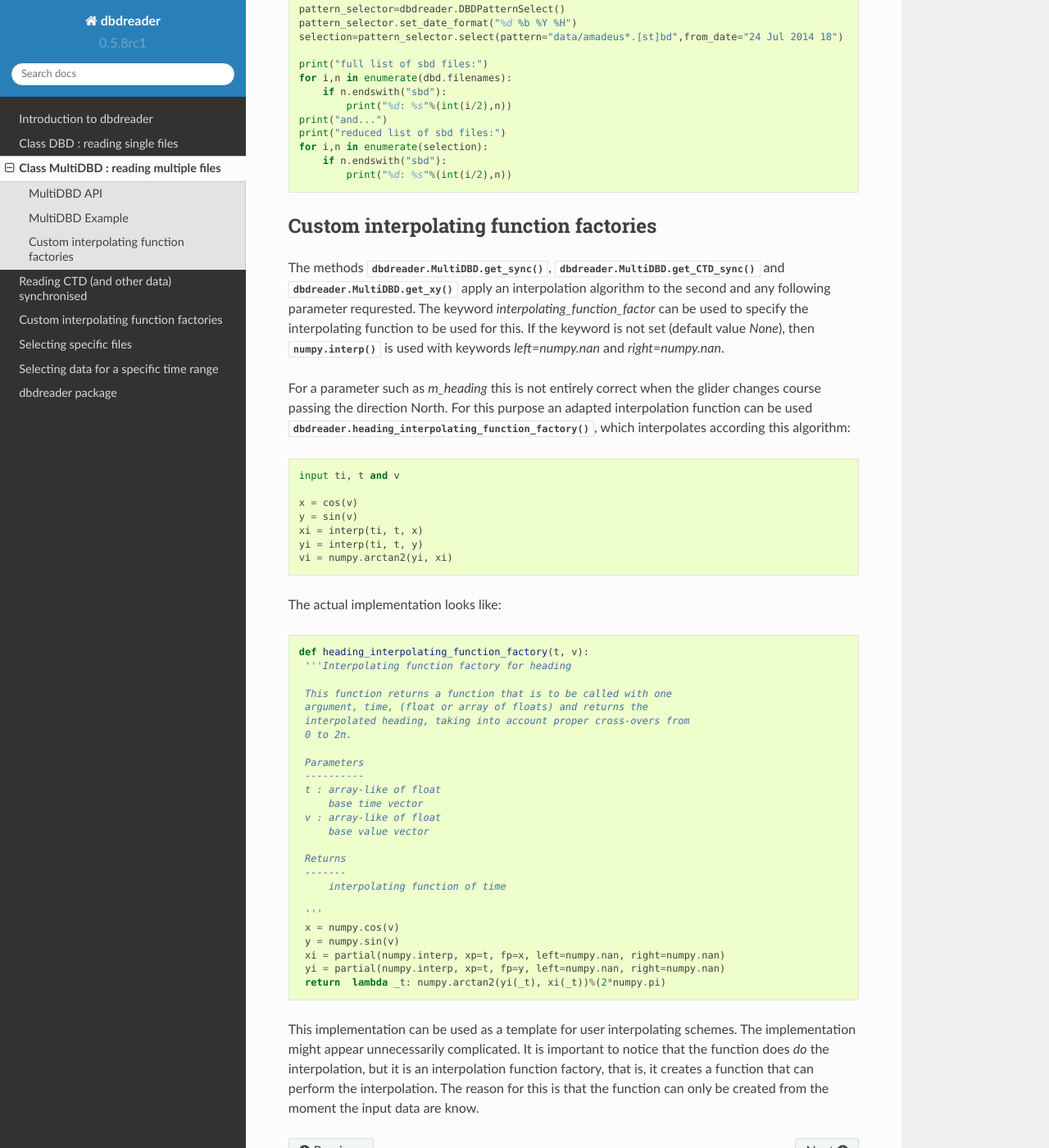
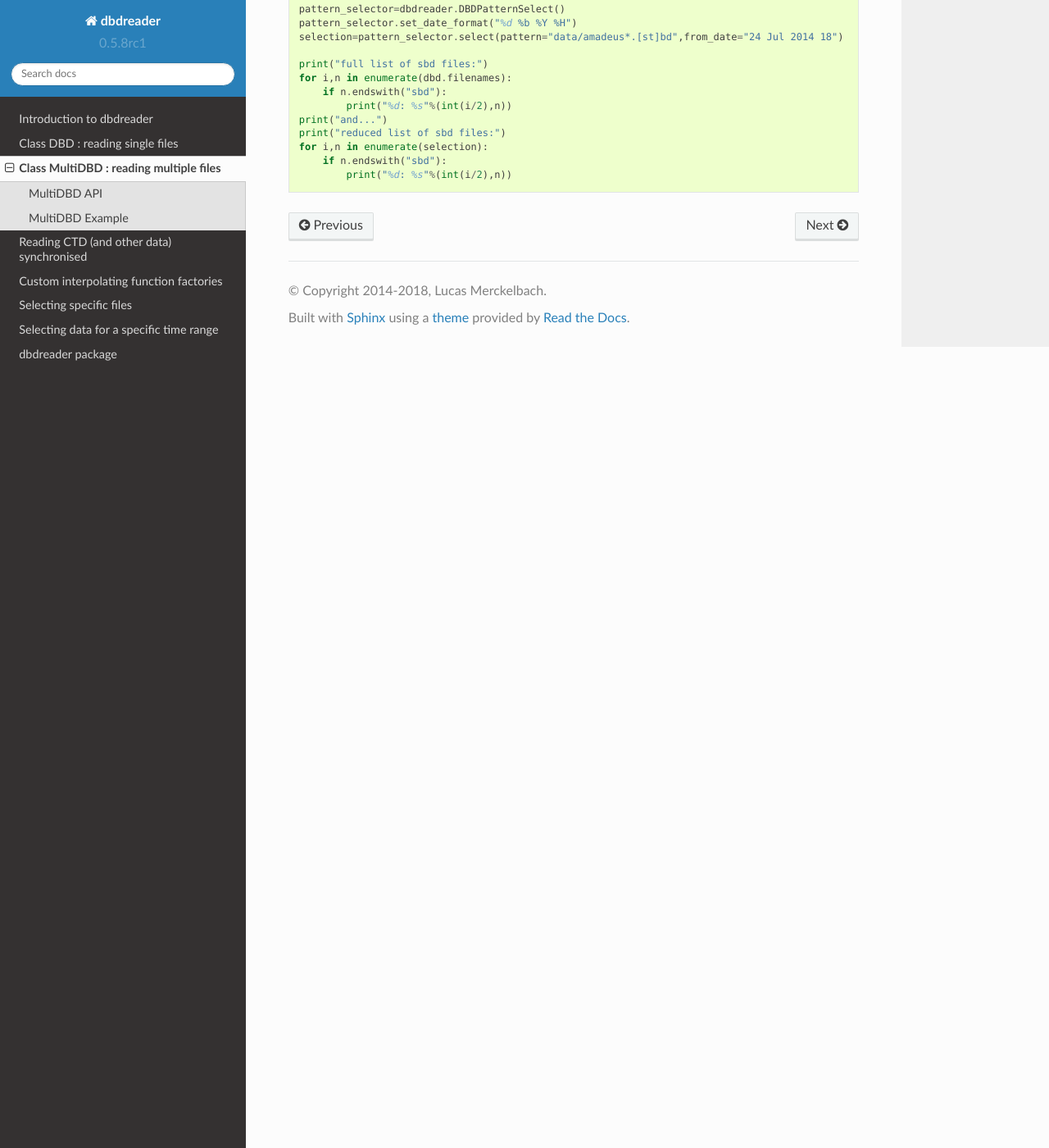
Before and after one commit to smerckel/dbdreader, a Sphinx documentation site: the page built from docs/source/multiple_files.rst, in a window 1280 px wide and 1400 px high, scrolled down 1952 px. Shown: the whole window at 82% size. Built offline with Sphinx 7.4.7 and the Read the Docs theme 2.0.0, drawn with Linux system fonts in a browser that asks for light colours.

Commit message:
Updates documentation

```diff
--- a/docs/source/multiple_files.rst
+++ b/docs/source/multiple_files.rst
@@ -115,69 +115,3 @@ MultiDBD Example
         for i,n in enumerate(selection):
             if n.endswith("sbd"):
                 print("%d: %s"%(int(i/2),n))
-
-
-Custom interpolating function factories
-=======================================
-The methods :func:`dbdreader.MultiDBD.get_sync`,
-:func:`dbdreader.MultiDBD.get_CTD_sync` and
-:func:`dbdreader.MultiDBD.get_xy`
-apply an interpolation algorithm to the second and any following
-parameter requrested. The keyword `interpolating_function_factor` can
-be used to specify the interpolating function to be used for this. If
-the keyword is not set (default value `None`), then
-:func:`numpy.interp` is used with keywords `left=numpy.nan` and
-`right=numpy.nan`.
-
-For a parameter such as `m_heading` this is not entirely correct when
-the glider changes course passing the direction North. For this
-purpose an adapted interpolation function can be used :func:`dbdreader.heading_interpolating_function_factory`, which
-interpolates according this algorithm:
-
-::
-
-  input ti, t and v
-
-  x = cos(v)
-  y = sin(v)
-  xi = interp(ti, t, x)
-  yi = interp(ti, t, y)
-  vi = numpy.arctan2(yi, xi)
-
-The actual implementation looks like:
-
-::
-
-   def heading_interpolating_function_factory(t, v):
-    '''Interpolating function factory for heading
-
-    This function returns a function that is to be called with one
-    argument, time, (float or array of floats) and returns the
-    interpolated heading, taking into account proper cross-overs from
-    0 to 2π.
-
-    Parameters
-    ----------
-    t : array-like of float
-        base time vector
-    v : array-like of float
-        base value vector
-
-    Returns
-    -------
-        interpolating function of time
-
-    '''
-    x = numpy.cos(v)
-    y = numpy.sin(v)
-    xi = partial(numpy.interp, xp=t, fp=x, left=numpy.nan, right=numpy.nan)
-    yi = partial(numpy.interp, xp=t, fp=y, left=numpy.nan, right=numpy.nan)
-    return  lambda _t: numpy.arctan2(yi(_t), xi(_t))%(2*numpy.pi)
-
-
-This implementation can be used as a template for user interpolating
-schemes. The implementation might appear unnecessarily complicated. It
-is important to notice that the function does *do* the interpolation,
-but it is an interpolation function factory, that is, it creates a
-function that can perform the interpolation. The reason for this is
-that the function can only be created from the moment the input data are know.
```
